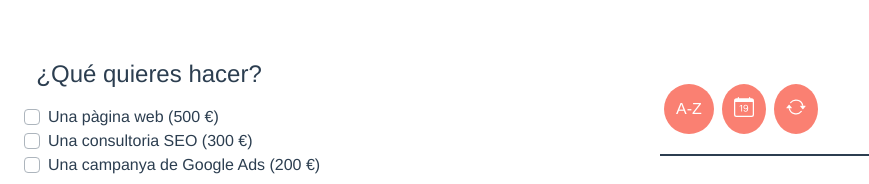
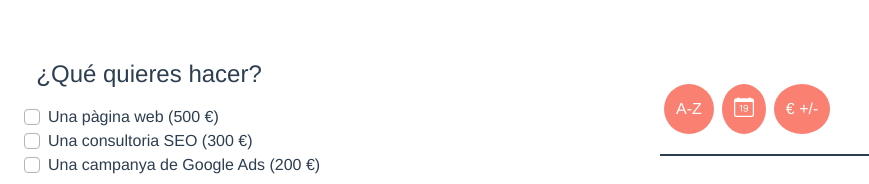
Before and after one commit to xvrmas/sprint-7, a Vue app: page /Home in a window 1280 px wide. Shown: the top 184 px of the page, without its empty margins (0-869 px from the left). Built offline with nearby package versions, Linux system fonts and the light colour scheme.

Commit message:
ultim commit avans de la avaluacio

```diff
--- a/src/components/pressupostList.vue
+++ b/src/components/pressupostList.vue
@@ -4,9 +4,12 @@
     <button class="btn m-1" @click="ordenarData()">
       <b-icon icon="calendar-date"></b-icon>
     </button>
-    <button class="btn m-1" @click="reiniciar()">
-      <b-icon icon="arrow-repeat"></b-icon>
+    <button class="btn m-1" @click="ordenarPreu()">€ +/-</button>
+    <!-- <button class="btn m-1" @click="cercaRef()">
+      <b-icon icon="search"></b-icon>
     </button>
+    <button class="btn m-1" @click="cercaNom()"><b-icon></b-icon></button> -->
+
     <!-- <h4>Llistat de pressupostos:</h4> -->
     <hr style="border: solid 1px" />
     <div class="caixa">
@@ -71,7 +74,19 @@ export default {
         return 0;
       });
     },
-    reiniciar() {},
+    ordenarPreu() {
+      this.presupost.sort((a, b) => {
+        if (a.preu > b.preu) {
+          return -1;
+        }
+        if (a.preu < b.preu) {
+          return 1;
+        }
+        return 0;
+      });
+    },
+    // cercaRef() {},
+    // cercaNom() {},
   },
 };
 </script>
```
